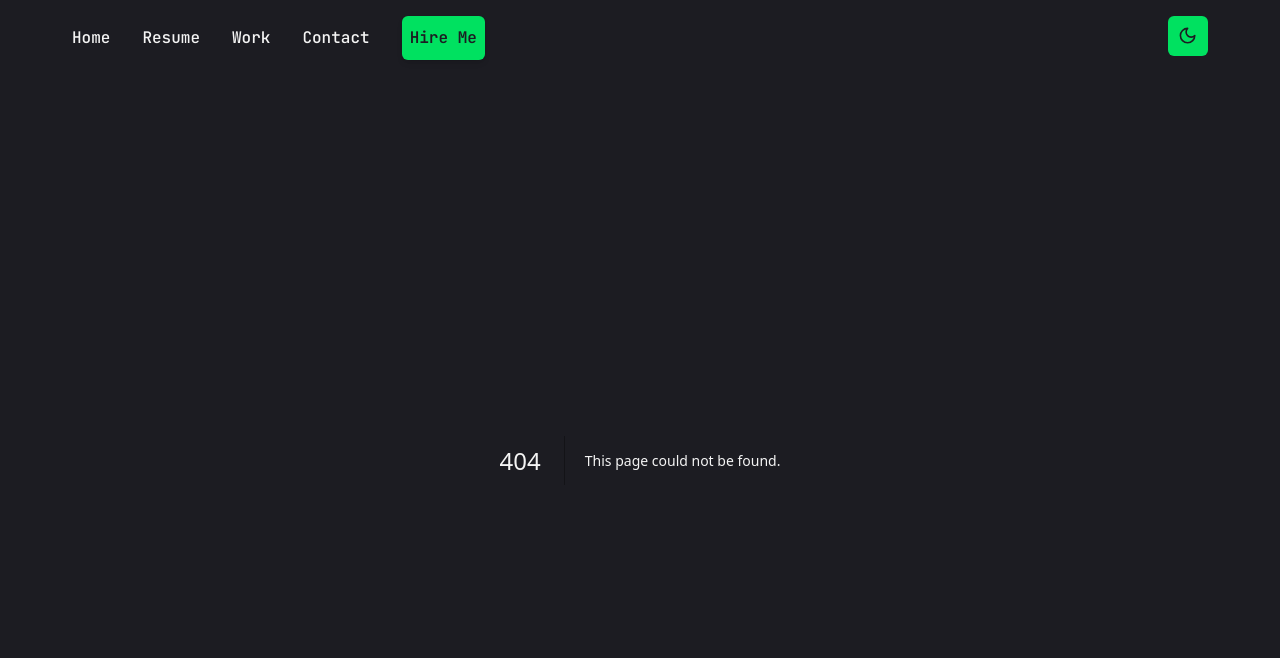
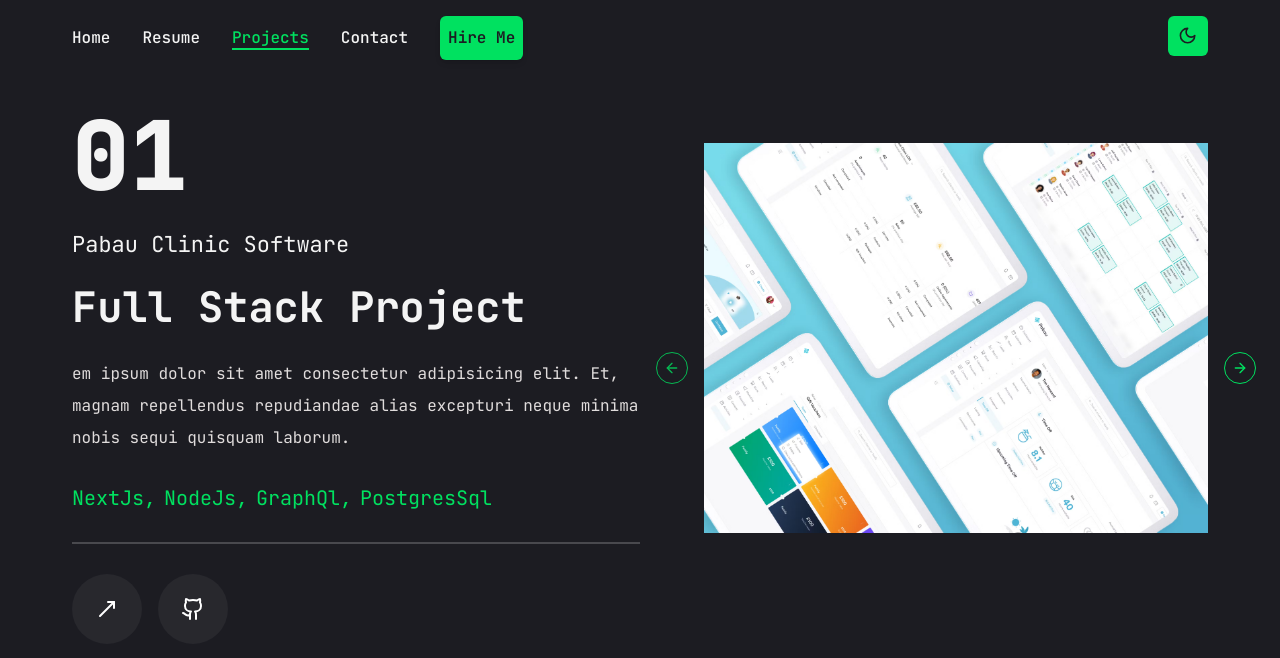
Before and after one commit to DiarFonda/portfolio, a Next.js app: page /projects in a window 1280 px wide. Before the commit this address had no page. Shown: the top 658 px of the page. Built offline with nearby package versions, Linux system fonts and the light colour scheme.

Commit message:
forgot lorem :|

```diff
--- a/app/work/page.tsx
+++ b/app/projects/page.tsx
@@ -56,7 +56,7 @@
     category: "",
     title: "SOON",
     description:
-      "em ipsum dolor sit amet consectetur adipisicing elit. Et, magnam repellendus repudiandae alias excepturi neque minima nobis sequi quisquam laborum.",
+      "Contributed to the development of Pabau, where I played a key role in building and optimizing software solutions using a full-stack approach with React, Next.js, and Node.js, while ensuring code quality and scalability through Nx monorepo architecture and Bitbucket pipelines.",
     stack: [],
     image: `/assets/projectssdark.png`,
     image2: "/assets/projectss.png",
@@ -151,7 +151,7 @@
           <div className="mx-auto w-[80%] lg:w-[50%] ">
             <Carousel setApi={setApi} className=" lg:h-[520px] lg:ml-16 mb-12">
               <CarouselContent>
-                {projects.map((project, index) => (
+                {projects.map((project) => (
                   <CarouselItem key={project.num} className="w-full">
                     <div className="h-[460px] relative group flex justify-center items-center bg-transparent">
                       <div className="relative w-full h-full">
--- a/lib/data.ts
+++ b/lib/data.ts
@@ -65,8 +65,8 @@
     path: "/resume",
   },
   {
-    name: "work",
-    path: "/work",
+    name: "projects",
+    path: "/projects",
   },
   {
     name: "contact",
```
